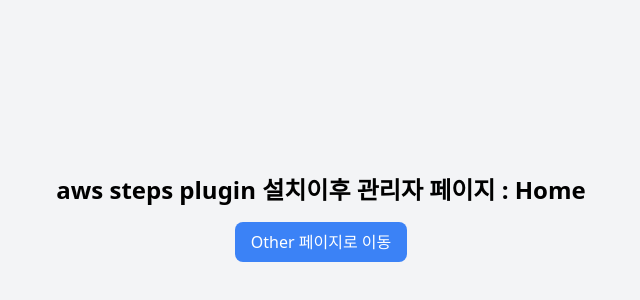
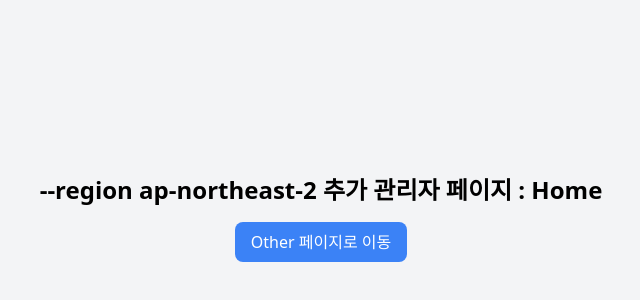
Before and after one commit to ghtjr410/eks-helm-jenkins, a React (Create React App) app in the folder admin-front/: page / in a window 1280 px wide. Shown: the part 182-482 px from the top of the page, without its empty margins (319-959 px from the left). Built offline with nearby package versions, Linux system fonts and the light colour scheme; the HTML template or start-up script is replaced by a standard one.

Commit message:
admin-front - Jenkinsfile   - aws ecr 로그인 명령어에 region ap-northeast-2 추가 - HomePage.tsx   - 더미코드 작성

```diff
--- a/admin-front/src/pages/HomePage.tsx
+++ b/admin-front/src/pages/HomePage.tsx
@@ -12,7 +12,7 @@ const HomePage = () => {
 //
     return (
         <div className="flex flex-col items-center justify-center h-screen bg-gray-100">
-            <h1 className="text-2xl font-bold mb-4">aws steps plugin 설치이후 관리자 페이지 : Home</h1>
+            <h1 className="text-2xl font-bold mb-4">--region ap-northeast-2 추가 관리자 페이지 : Home</h1>
             <button
                 onClick={goToOtherPage}
                 className="px-4 py-2 bg-blue-500 text-white rounded-lg hover:bg-blue-700"
```
Also changed, not shown: 1 other file (tests, documents, lock files or other folders).
